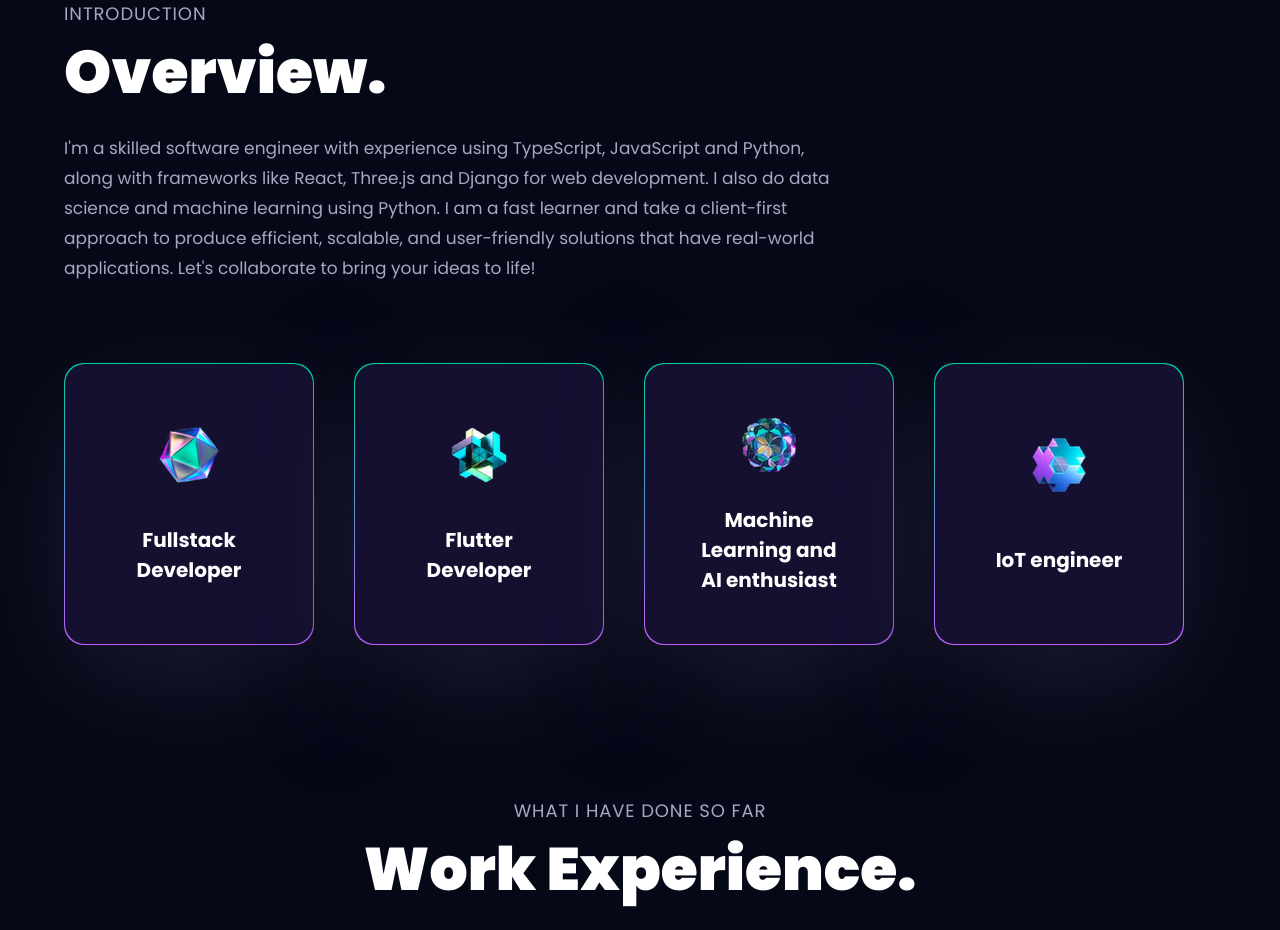
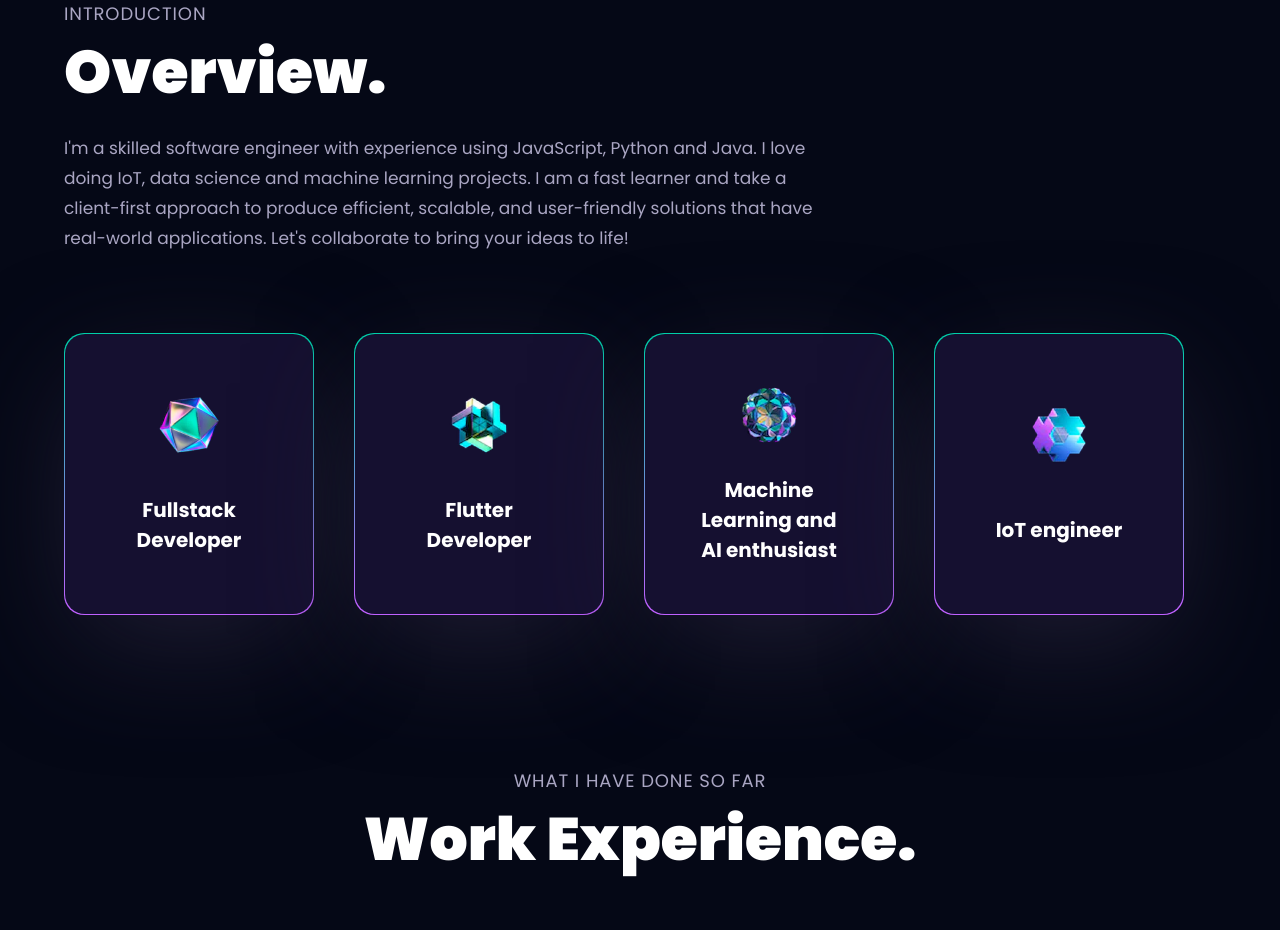
Before and after one commit to Victor-M16/card_portfolio, a React (Vite) app: page / in a window 1280 px wide. Shown: the part 1040-1970 px from the top of the page. Built offline with nearby package versions, Linux system fonts and the light colour scheme.

Commit message:
Update About.jsx

```diff
--- a/src/components/About.jsx
+++ b/src/components/About.jsx
@@ -67,9 +67,8 @@ const About = () => {
         className='mt-4 text-secondary text-[17px]
         max-w-3xl leading-[30px]'
       >
-        I'm a skilled software engineer with experience using TypeScript, JavaScript and Python,
-        along with frameworks like React, Three.js and Django for web
-        development. I also do data science and machine learning using Python. I am a fast learner
+        I'm a skilled software engineer with experience using JavaScript, Python and Java.
+        I love doing IoT, data science and machine learning projects. I am a fast learner
         and take a client-first approach to produce efficient, scalable, and user-friendly solutions that have
         real-world applications. Let's collaborate to bring your ideas to life!
       </motion.p>
```
